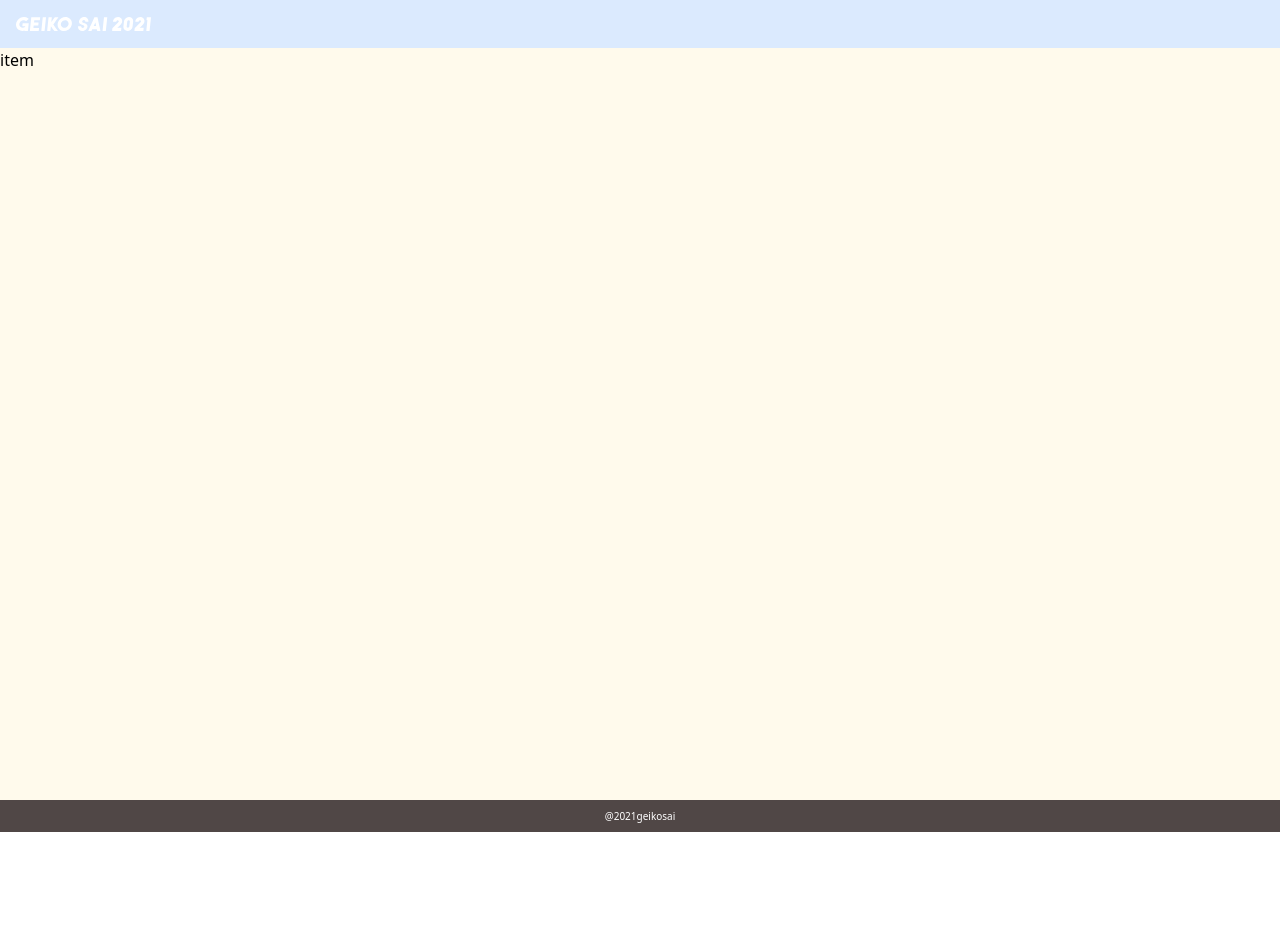
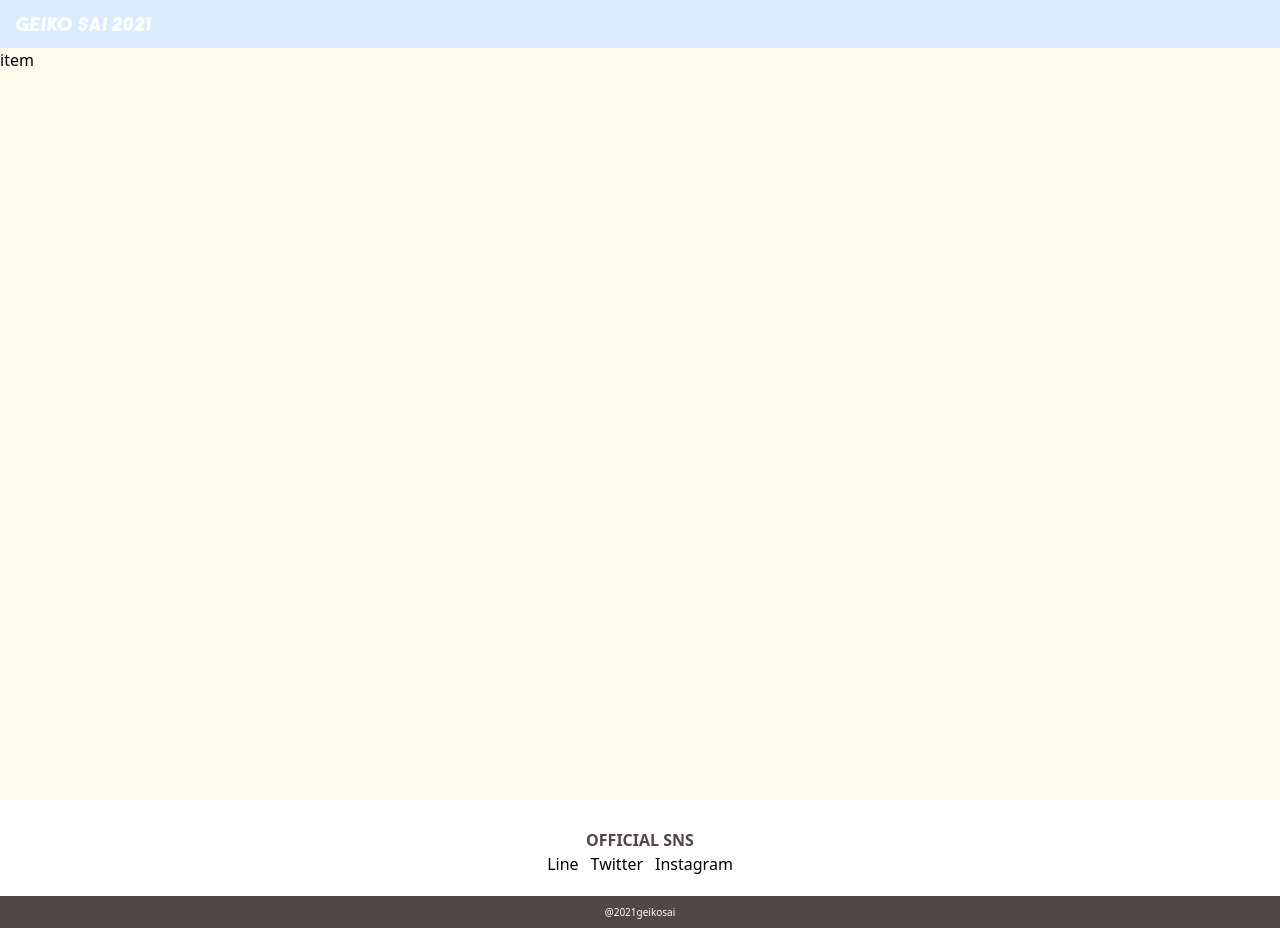
Before and after one commit to yamosan/geikoten2021-pre, a Next.js app: page /departments/1 in a window 1280 px wide. Before the commit the page ends 832 px from the top, so only its background shows below. Built offline with nearby package versions, Linux system fonts and the light colour scheme.

Commit message:
update Footer component

```diff
--- a/src/components/layouts/Footer.tsx
+++ b/src/components/layouts/Footer.tsx
@@ -1,9 +1,18 @@
 import React from "react";
 
+// TODO: それぞれのSNSアイコンの埋め込み
 const Footer = () => {
   return (
-    <footer className="bg-black w-full h-8 flex justify-center items-center">
-      <p className="text-white text-xxs">@2021geikosai</p>
+    <footer className="">
+      <div className="bg-white h-24 pt-2 flex flex-col justify-center items-center">
+        <p className="font-bold text-black">OFFICIAL SNS</p>
+        <ul className="flex gap-3">
+          <li>Line</li>
+          <li>Twitter</li>
+          <li>Instagram</li>
+        </ul>
+      </div>
+      <p className="bg-black h-8  flex justify-center items-center text-white text-xxs">@2021geikosai</p>
     </footer>
   );
 };
```
